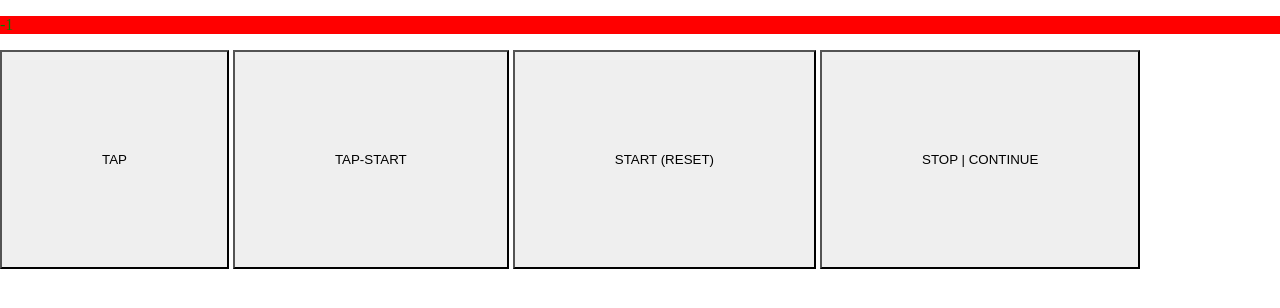
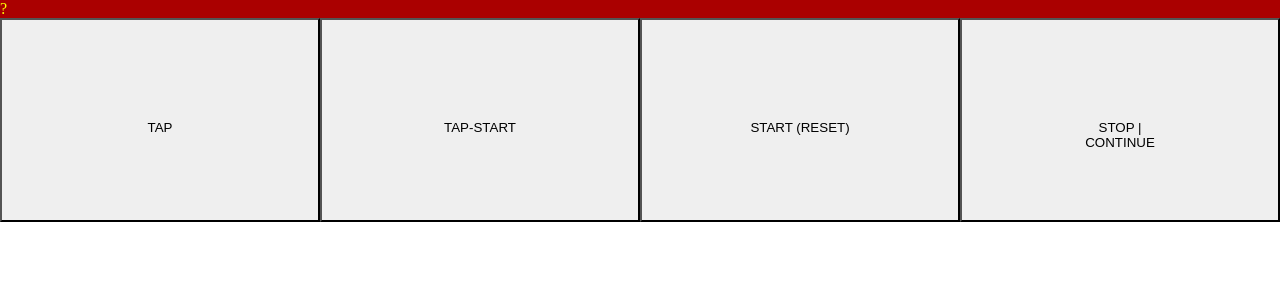
Before and after one commit to sprky0/thumper, a plain HTML site: page index.html in a window 1280 px wide. Both pictures are taken after a click on the button "TAP-START". Drawn offline with Linux system fonts and the light colour scheme.

Commit message:
stop, pause, tap start, and tap seem to be working

```diff
--- a/index.html
+++ b/index.html
@@ -3,24 +3,27 @@
 <head>
 	<style>
 
-html, body {
+html, body, div, p, button {
 	margin: 0;
 	padding: 0;
 }
 
 .off {
-	background-color: green;
+	background-color: #500;
 	color: red;
 }
 
 .on {
-	background-color: red;
-	color: green;
+	background-color: #a00;
+	color: yellow;
 }
 
 button {
 	border-radius: 0;
 	padding: 100px;
+	width: 25%;
+	float: left;
+	height: 200px;
 }
 
 	</style>
@@ -31,7 +34,7 @@ button {
 
 <button id="tap">TAP</button>
 <button id="tap-start">TAP-START</button>
-<button id="tap-start">START (RESET)</button>
+<button id="start">START (RESET)</button>
 <button id="stop-continue">STOP | CONTINUE</button>
 
 <script>
@@ -39,10 +42,16 @@ button {
 	var bpm = document.getElementById('bpm');
 	var buttonTap = document.getElementById('tap');
 	var buttonTapStart = document.getElementById('tap-start');
-	var stopContinue = document.getElementById('stop-continue');
+	var buttonStart = document.getElementById('start');
+	var buttonStopContinue = document.getElementById('stop-continue');
 	var timer = setInterval(interval,1);
 
 	buttonTap.addEventListener('click', tap);
+	buttonTapStart.addEventListener('click',tapStart);
+	buttonStart.addEventListener('click',start);
+	buttonStopContinue.addEventListener('click',stopContinue);
+
+	var running = false;
 
 	var _BPM = -1;
 	var _MSB = -1;
@@ -50,28 +59,50 @@ button {
 	var theni = 0;
 	var partyPals = [];
 	var maxPartyPals = 3;
+	var displayState = false;
+	var iter = 0;
 
 	function interval() {
+
+		if (!running)
+			return;
 
 		var now = new Date().getTime();
 		var diff = now - theni;
 
+		if (diff < (_MSB / 2) && displayState == false) { // might be slow
+			displayState = true;
+			bpm.classList.remove('off')
+			bpm.classList.add('on')
+		}
+
 		if (diff > (_MSB / 2)) {
+			console.log("STARP");
+			displayState = false;
 			bpm.classList.add('off');
 			bpm.classList.remove('on');
 		}
 
-		if (diff > _MSB) {
+		if (diff >= _MSB) {
+			console.log("NOPE");
+			displayState = true;
 			theni = now;
-			bpm.innerHTML = _BPM;
+			bpm.innerHTML = _BPM + ' ' + iter;
 			bpm.classList.add('on');
 			bpm.classList.remove('off');
+
+			iter++;
 		}
 
 	}
 
+	// tap button
 	function tap(e) {
+		_tap();
+	}
 
+	// tap event
+	function _tap() {
 		var now = new Date().getTime();
 
 		partyPals.push(now - thent);
@@ -101,6 +132,26 @@ button {
 
 	}
 
+	// tap start button
+	function tapStart() {
+		_tap();
+		start();
+	}
+
+	// force 'start' command start seq
+	function start() {
+
+		if (!running)
+			running = true;
+
+		theni = new Date().getTime();
+	}
+
+	function stopContinue() {
+		running = !running;
+	}
+
+
 </script>
 
 </body>
```
